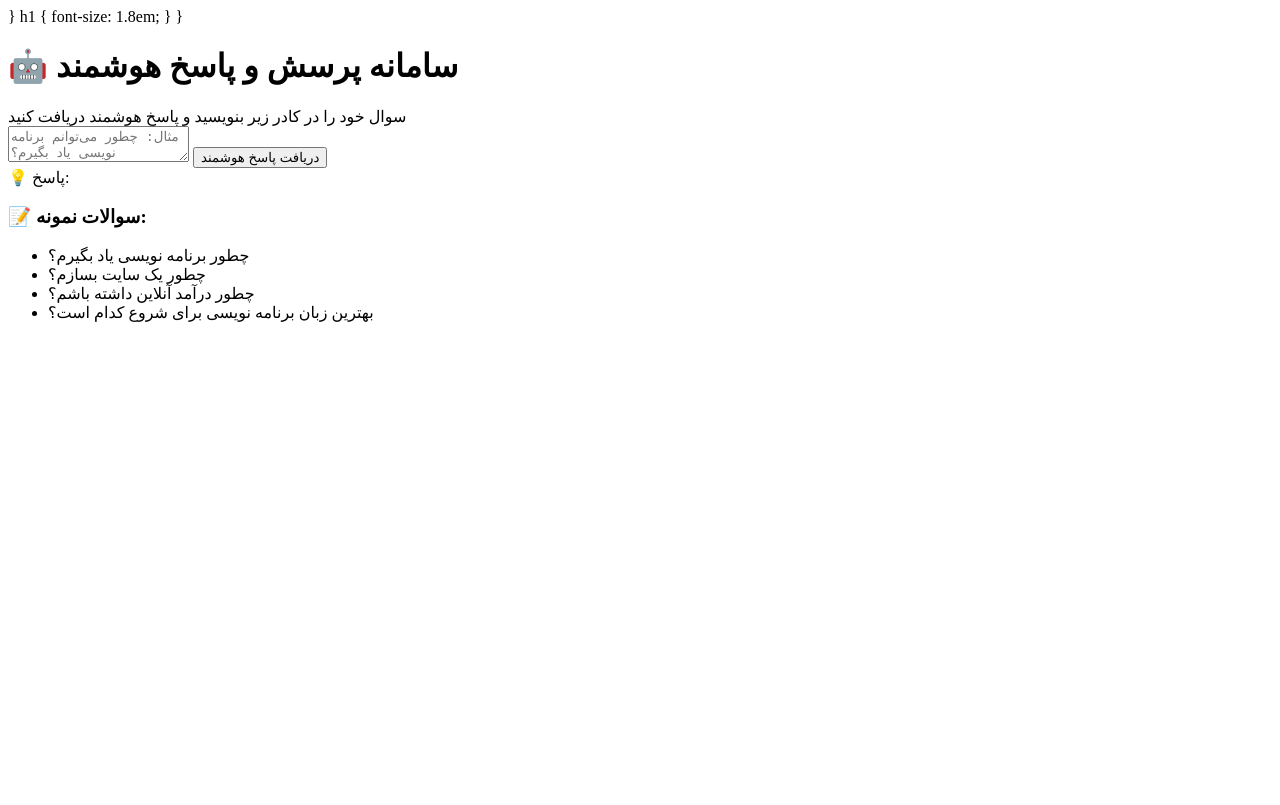
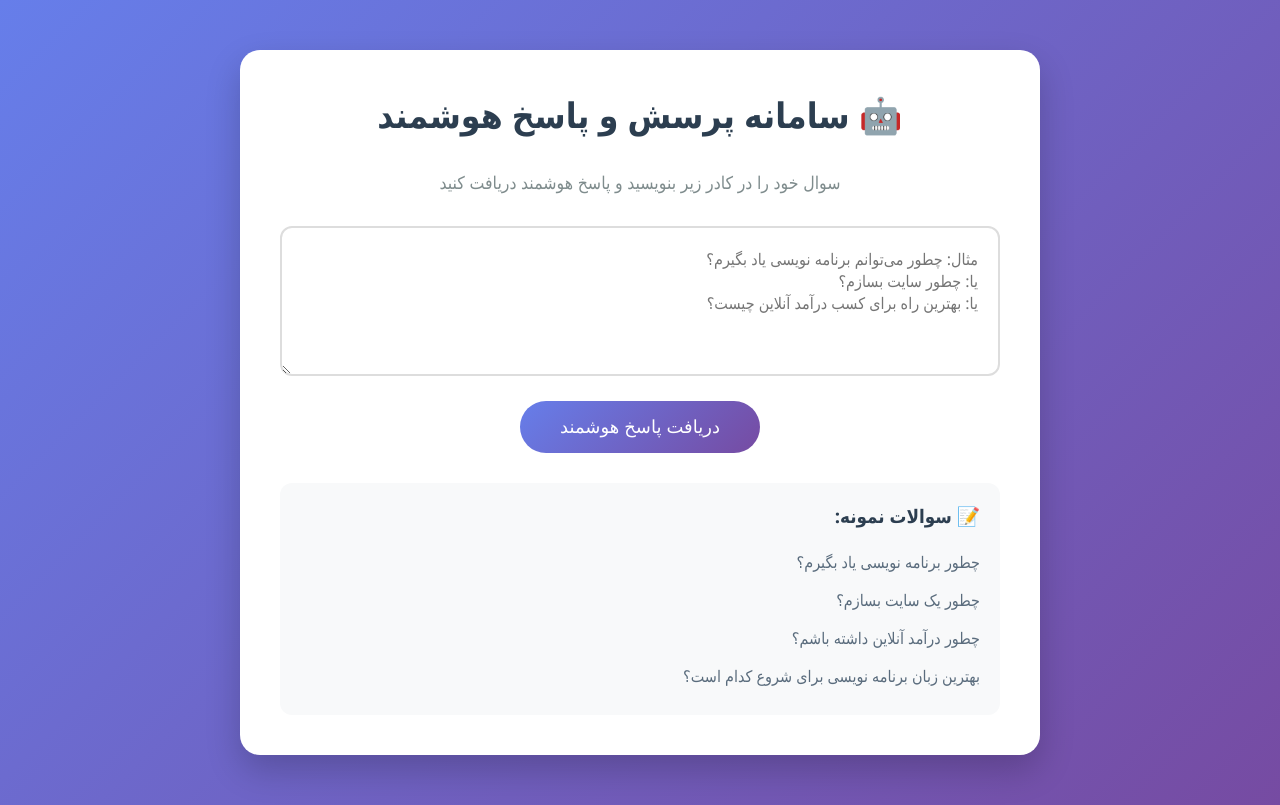
Before and after one commit to tfarhikhteh-ux/my_question_site, a plain HTML site: page index.html in a window 1280 px wide. Drawn offline with Linux system fonts and the light colour scheme.

Commit message:
Update website

```diff
--- a/index.html
+++ b/index.html
@@ -1,5 +1,152 @@
-}
+<!DOCTYPE html>
+<html lang="fa" dir="rtl">
+<head>
+    <meta charset="UTF-8">
+    <meta name="viewport" content="width=device-width, initial-scale=1.0">
+    <title>سایت پرسش و پاسخ هوشمند</title>
+    <style>
+        * {
+            margin: 0;
+            padding: 0;
+            box-sizing: border-box;
+        }
 
+        body {
+            font-family: 'Segoe UI', Tahoma, Geneva, Verdana, sans-serif;
+            direction: rtl;
+            text-align: right;
+            background: linear-gradient(135deg, #667eea 0%, #764ba2 100%);
+            margin: 0;
+            padding: 20px;
+            min-height: 100vh;
+        }
+
+        .container {
+            max-width: 800px;
+            margin: 30px auto;
+            background: white;
+            padding: 40px;
+            border-radius: 20px;
+            box-shadow: 0 15px 35px rgba(0,0,0,0.2);
+        }
+
+        h1 {
+            color: #2c3e50;
+            text-align: center;
+            margin-bottom: 30px;
+            font-size: 2.2em;
+        }
+
+        .description {
+            text-align: center;
+            color: #7f8c8d;
+            margin-bottom: 30px;
+            font-size: 1.1em;
+            line-height: 1.6;
+        }
+
+        textarea {
+            width: 100%;
+            height: 150px;
+            padding: 20px;
+            border: 2px solid #ddd;
+            border-radius: 12px;
+            font-size: 16px;
+            font-family: inherit;
+            resize: vertical;
+            margin-bottom: 20px;
+            transition: border 0.3s;
+        }
+
+        textarea:focus {
+            border-color: #667eea;
+            outline: none;
+        }
+
+        button {
+            background: linear-gradient(135deg, #667eea 0%, #764ba2 100%);
+            color: white;
+            border: none;
+            padding: 15px 40px;
+            border-radius: 30px;
+            font-size: 18px;
+            cursor: pointer;
+            transition: all 0.3s;
+            display: block;
+            margin: 0 auto;
+        }
+
+        button:hover {
+            transform: translateY(-3px);
+            box-shadow: 0 7px 20px rgba(102, 126, 234, 0.4);
+        }
+
+        .answer-box {
+            margin-top: 35px;
+            padding: 25px;
+            background: linear-gradient(135deg, #f8f9fa 0%, #e9ecef 100%);
+            border-radius: 15px;
+            border-right: 5px solid #667eea;
+            display: none;
+            animation: fadeIn 0.5s;
+        }
+
+        @keyframes fadeIn {
+            from { opacity: 0; transform: translateY(20px); }
+            to { opacity: 1; transform: translateY(0); }
+        }
+
+        .answer-title {
+            color: #2c3e50;
+            margin-bottom: 15px;
+            font-size: 1.3em;
+        }
+
+        .answer-content {
+            color: #34495e;
+            line-height: 1.8;
+            font-size: 1.1em;
+        }
+
+        .loading {
+            text-align: center;
+            color: #666;
+            font-size: 1.1em;
+        }
+
+        .examples {
+            background: #f8f9fa;
+            padding: 20px;
+            border-radius: 12px;
+            margin-top: 30px;
+        }
+
+        .examples h3 {
+            color: #2c3e50;
+            margin-bottom: 15px;
+        }
+
+        .examples ul {
+            list-style-type: none;
+            padding: 0;
+        }
+
+        .examples li {
+            padding: 8px 0;
+            color: #5a6c7d;
+            cursor: pointer;
+            transition: color 0.3s;
+        }
+
+        .examples li:hover {
+            color: #667eea;
+        }
+
+        @media (max-width: 768px) {
+            .container {
+                margin: 15px;
+                padding: 25px;
+            }
             h1 {
                 font-size: 1.8em;
             }
@@ -43,25 +190,4 @@
 
             "درآمد": "💰 راه‌های کسب درآمد آنلاین:<br><br>1. <strong>فریلنسینگ</strong> - طراحی سایت، تولید محتوا<br>2. <strong>تولید محتوا</strong> - YouTube, Instagram, Blog<br>3. <strong>فروش محصولات دیجیتال</strong> - کتاب الکترونیکی، دوره آموزشی<br>4. <strong>برنامه‌نویسی</strong> - ساخت اپلیکیشن و وبسایت<br>5. <strong>تجارت الکترونیک</strong> - فروش محصولات آنلاین",
 
-            "زبان": "📚 بهترین زبان‌ها برای شروع:<br><br>• <strong>Python</strong> - ساده، همه‌کاره، بازار کار عالی<br>• <strong>JavaScript</strong> - برای وب، فراگیر، جامعه بزرگ<br>• <strong>Java</strong> - شرکتی، پایدار، فرصت‌های شغلی زیاد<br>• <strong>PHP</strong> - برای وب، منابع آموزشی زیاد",
-
-            "default": "🤔 سوال جالبی پرسیدی! برای پاسخ دقیق‌تر:<br><br>1. <strong>سوالت را دقیق‌تر بپرس</strong><br>2. <strong>در چه زمینه‌ای کمک لازم داری؟</strong><br>3. <strong>چه سطحی از اطلاعات داری؟</strong><br><br>می‌توانی از سوالات نمونه در پایین صفحه ایده بگیری 😊"
-        };
-
-        function fillExample(question) {
-            document.getElementById('question').value = question;
-        }
-
-        function generateAnswer() {
-            const question = document.getElementById('question').value.trim();
-            const answerDiv = document.getElementById('answer');
-            const answerText = document.getElementById('answerText');
-
-            if (!question) {
-                alert('لطفاً сначала سوال خود را بنویس');
-                return;
-            }
-
-            // نمایش حالت لودینگ
-            answerText.innerHTML = '<div class="loading">🔮 در حال تحلیل سوال و تولید پاسخ هوشمند...</div>';
-            answerDiv.style.display = 'block';
+            "زبان": "📚 بهترین زبان‌ها برای شروع:<br><br>• <strong>Python</strong> - ساده، همه‌کاره، بازار کار عالی<br>• <strong>JavaScript</strong> - برای وب، فراگیر، جامعه بزرگ<br>• <strong>Java</strong> - شرکتی، پایدار، فرصت‌های شغلی زیاد<br>• <stron
```
